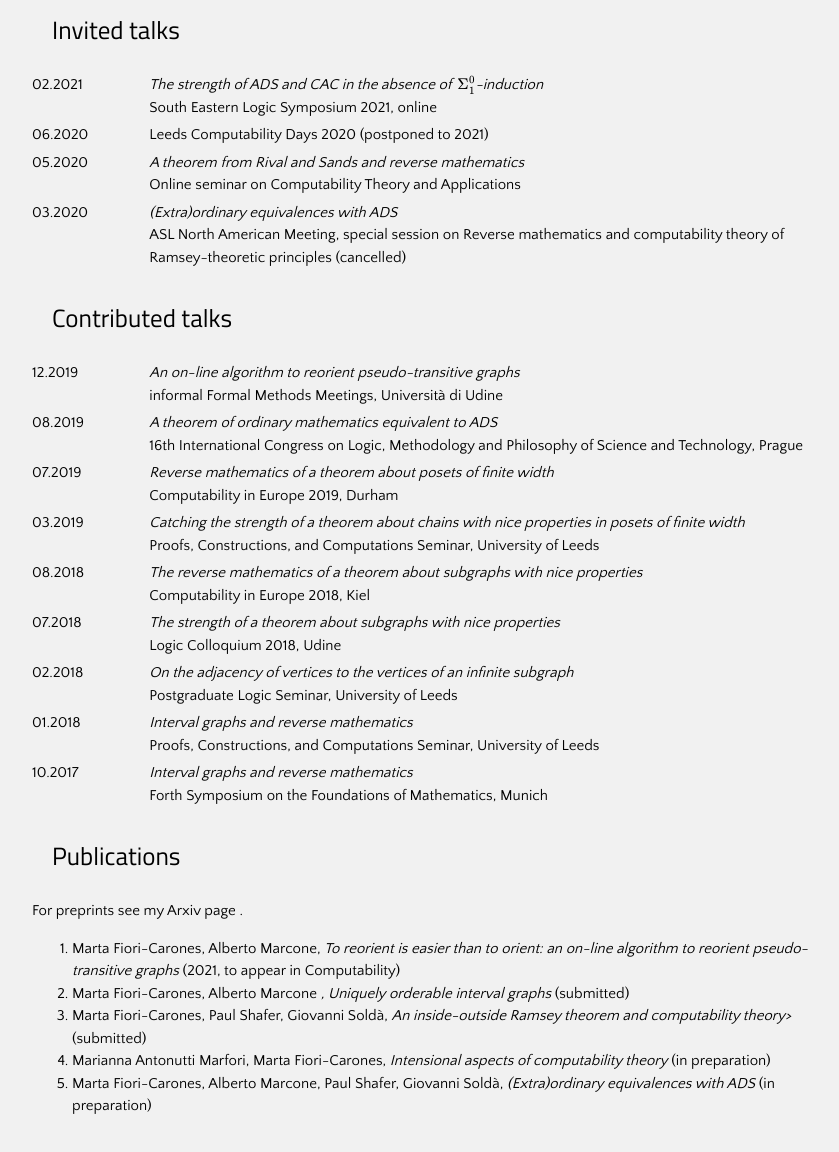
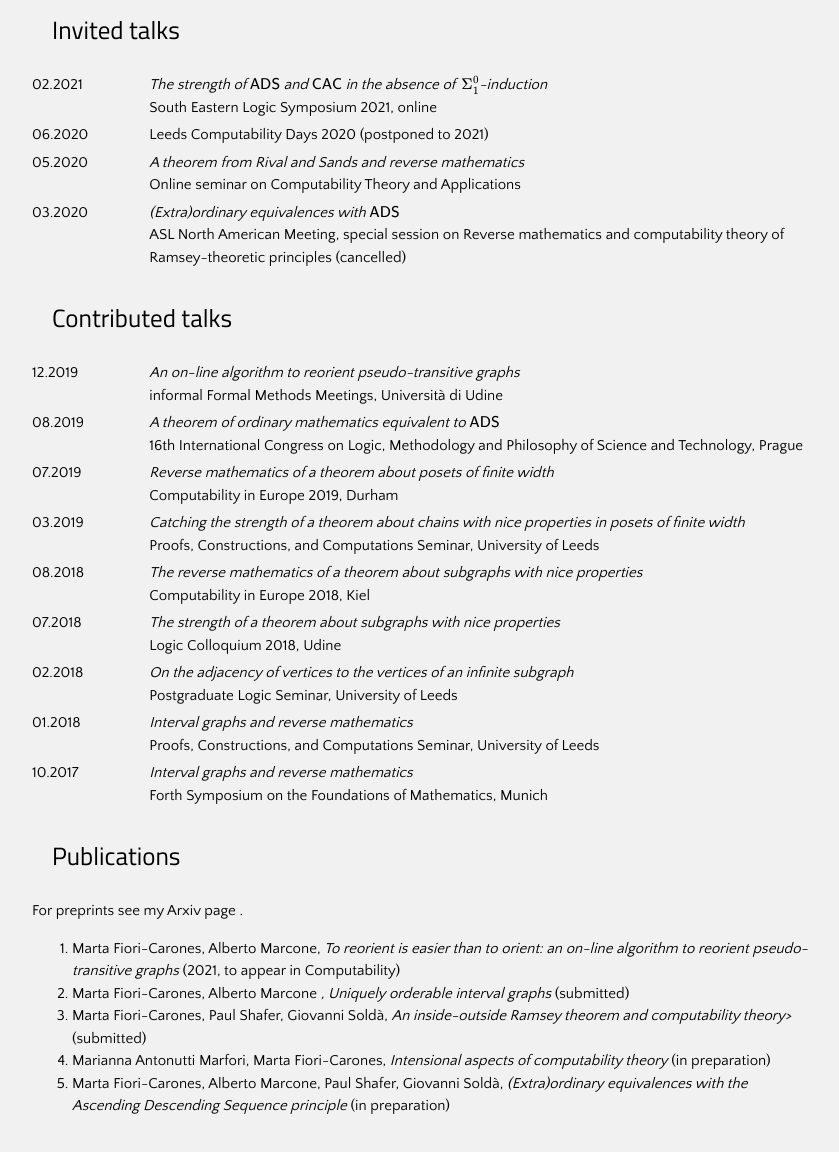
Before and after one commit to martafioricarones/martafioricarones.github.io, a plain HTML site: page PaginaWebArticoli.html in a window 1280 px wide. Shown: the part 234-1386 px from the top of the page, without its empty margins (406-1245 px from the left). Drawn offline with nearby package versions, Linux system fonts and the light colour scheme.

Commit message:
Aggiornamento talks

```diff
--- a/PaginaWebArticoli.html
+++ b/PaginaWebArticoli.html
@@ -36,7 +36,7 @@
 
 		<dl>
 			<dt>02.2021</dt>
-			<dd> <em> The strength of ADS and CAC in the absence of \(\,\Sigma^0_1\)-induction </em> <br>
+			<dd> <em> The strength of \(\mathsf{ADS}\) and \(\mathsf{CAC}\) in the absence of \(\,\Sigma^0_1\)-induction </em> <br>
 				South Eastern Logic Symposium 2021, online </dd>
 
 			<dt> 06.2020 </dt>
@@ -47,7 +47,7 @@
 				Online seminar on Computability Theory and Applications </dd>
 
 			<dt> 03.2020 </dt>
-			<dd> <em> (Extra)ordinary equivalences with ADS</em> <br>
+			<dd> <em> (Extra)ordinary equivalences with \(\mathsf{ADS}\)</em> <br>
 			ASL North American Meeting, special session on Reverse mathematics and computability theory of Ramsey-theoretic principles (cancelled)</dd>
 
 		</dl>
@@ -62,7 +62,7 @@
 			informal Formal Methods Meetings, Università di Udine </dd>
 
 		<dt> 08.2019 </dt>
-		<dd> <em>A theorem of ordinary mathematics  equivalent to ADS</em> <br>
+		<dd> <em>A theorem of ordinary mathematics  equivalent to \(\mathsf{ADS}\)</em> <br>
 			     16th International Congress on Logic, Methodology and Philosophy of Science and Technology, Prague  </dd>
 	 	<dt> 07.2019 </dt>
 		<dd> <em>Reverse mathematics of a theorem about posets of finite width</em> <br>	Computability in Europe 2019, Durham </dd>
@@ -96,7 +96,7 @@
 			<li>Marta Fiori-Carones, Alberto Marcone <em>, Uniquely orderable interval graphs </em> (submitted) </li>
 			<li> Marta Fiori-Carones, Paul Shafer, Giovanni Soldà, <em> An inside-outside Ramsey theorem and computability theory></em> (submitted)   </li>
 			<li> Marianna Antonutti Marfori, Marta Fiori-Carones, <em>Intensional aspects of computability theory</em>  (in preparation)  </li>
-			<li>Marta Fiori-Carones, Alberto Marcone, Paul Shafer, Giovanni Soldà, <em> (Extra)ordinary equivalences with ADS</em> (in preparation) </li>
+			<li>Marta Fiori-Carones, Alberto Marcone, Paul Shafer, Giovanni Soldà, <em> (Extra)ordinary equivalences with the Ascending Descending Sequence principle</em> (in preparation) </li>
 		</ol>
 
 </main>
```
